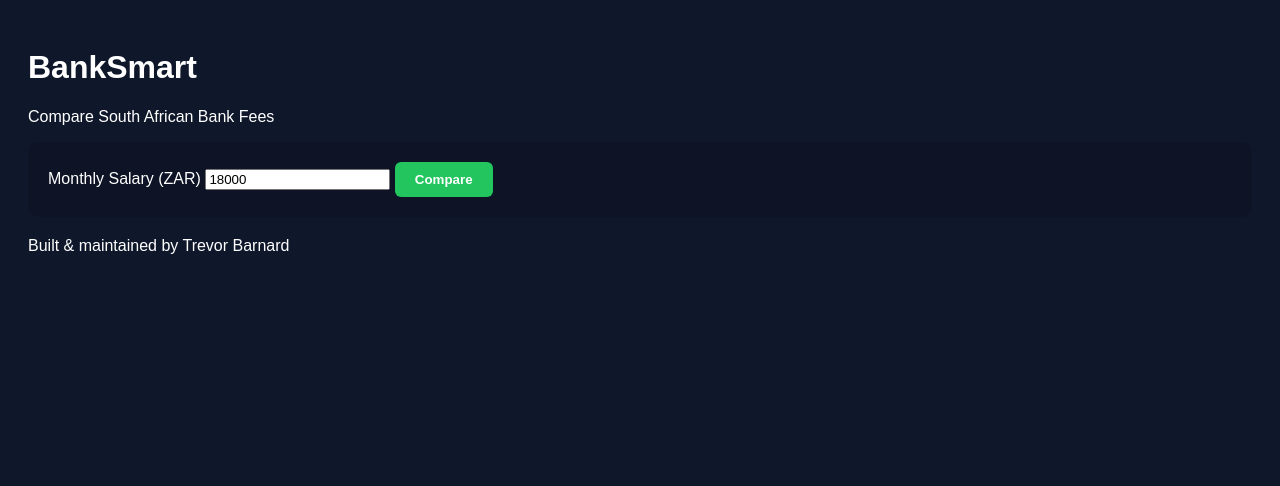
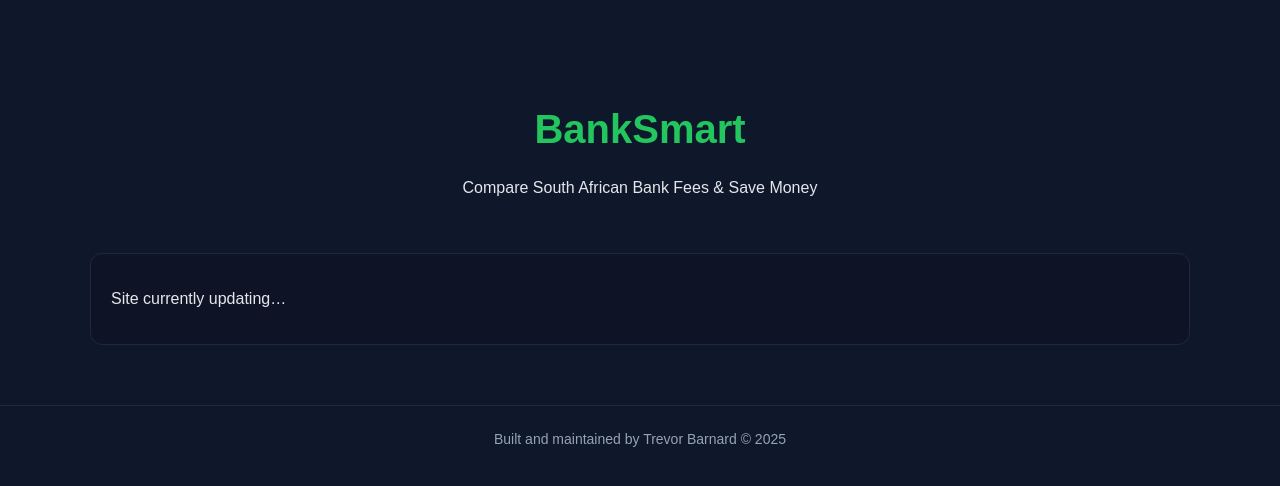
Before and after one commit to MrTravisto/Banksmart-live, a plain HTML site: page index.html in a window 1280 px wide. Drawn offline with Linux system fonts and the light colour scheme.

Commit message:
Add files via upload

```diff
--- a/index.html
+++ b/index.html
@@ -1,24 +1,34 @@
 <!DOCTYPE html>
 <html lang="en">
 <head>
-<meta charset="UTF-8">
+<meta charset="utf-8" />
+<meta name="viewport" content="width=device-width,initial-scale=1" />
 <title>BankSmart — Compare SA Bank Fees</title>
-<link rel="stylesheet" href="styles.css">
+<style>
+body {font-family: Arial; background:#0f172a; color:#e5e7eb; margin:0; padding:0;}
+.wrap {max-width:1100px; margin:20px auto; padding:20px;}
+.card {background:#0e1426; padding:20px; border-radius:12px; border:1px solid #1e293b;}
+.hero {text-align:center; padding:40px 20px;}
+.hero h1 {font-size:2.5rem; color:#22c55e;}
+footer {text-align:center; padding:25px; margin-top:40px; color:#94a3b8; font-size:14px;
+        border-top:1px solid #1e293b;}
+</style>
 </head>
 <body>
-<h1>BankSmart</h1>
-<p>Compare South African Bank Fees</p>
+<div class="wrap">
+  <div class="hero">
+    <h1>BankSmart</h1>
+    <p>Compare South African Bank Fees & Save Money</p>
+  </div>
 
-<div class="card">
-  <label>Monthly Salary (ZAR)</label>
-  <input id="salary" type="number" value="18000" />
-  <button id="btnCompare">Compare</button>
+  <div class="card">
+    <p>Site currently updating…</p>
+  </div>
 </div>
 
-<div id="results"></div>
+<footer>
+  Built and maintained by Trevor Barnard © 2025
+</footer>
 
-<footer>Built & maintained by Trevor Barnard</footer>
-
-<script src="script.js"></script>
 </body>
 </html>
```
